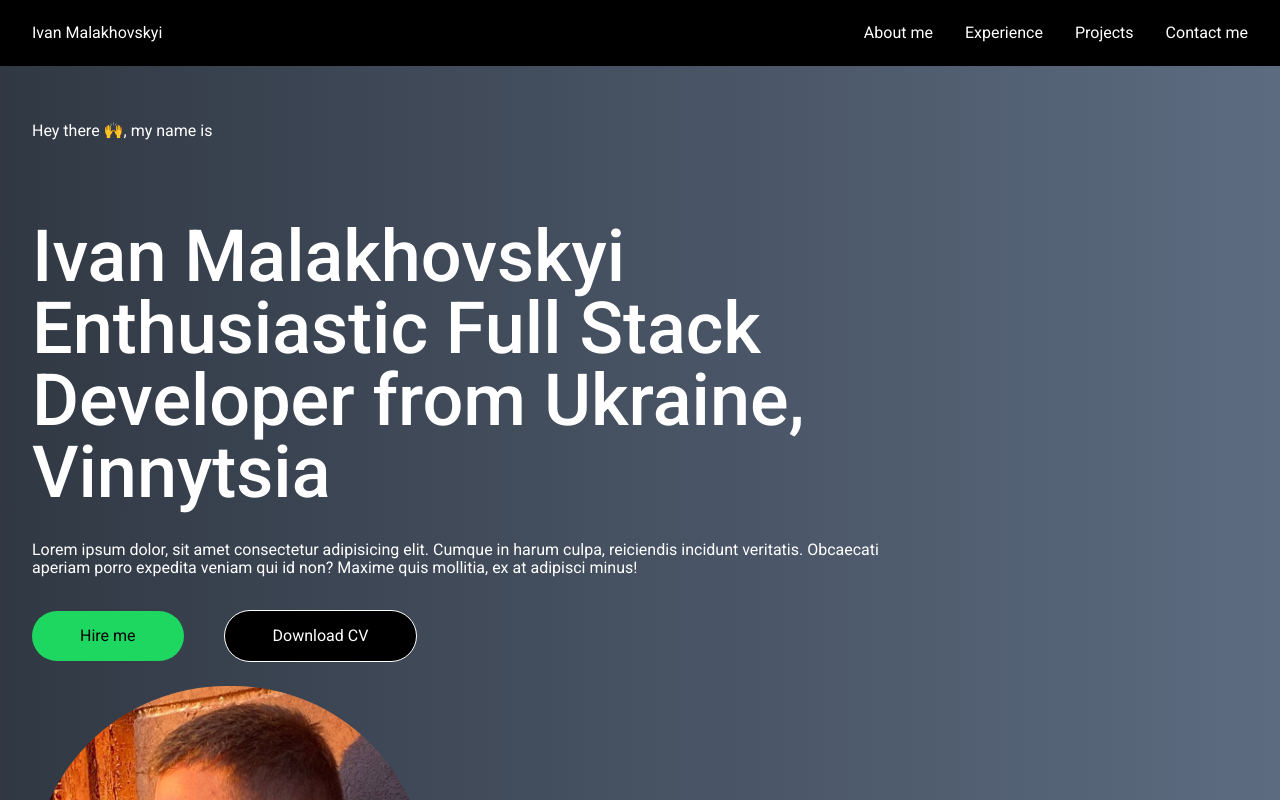
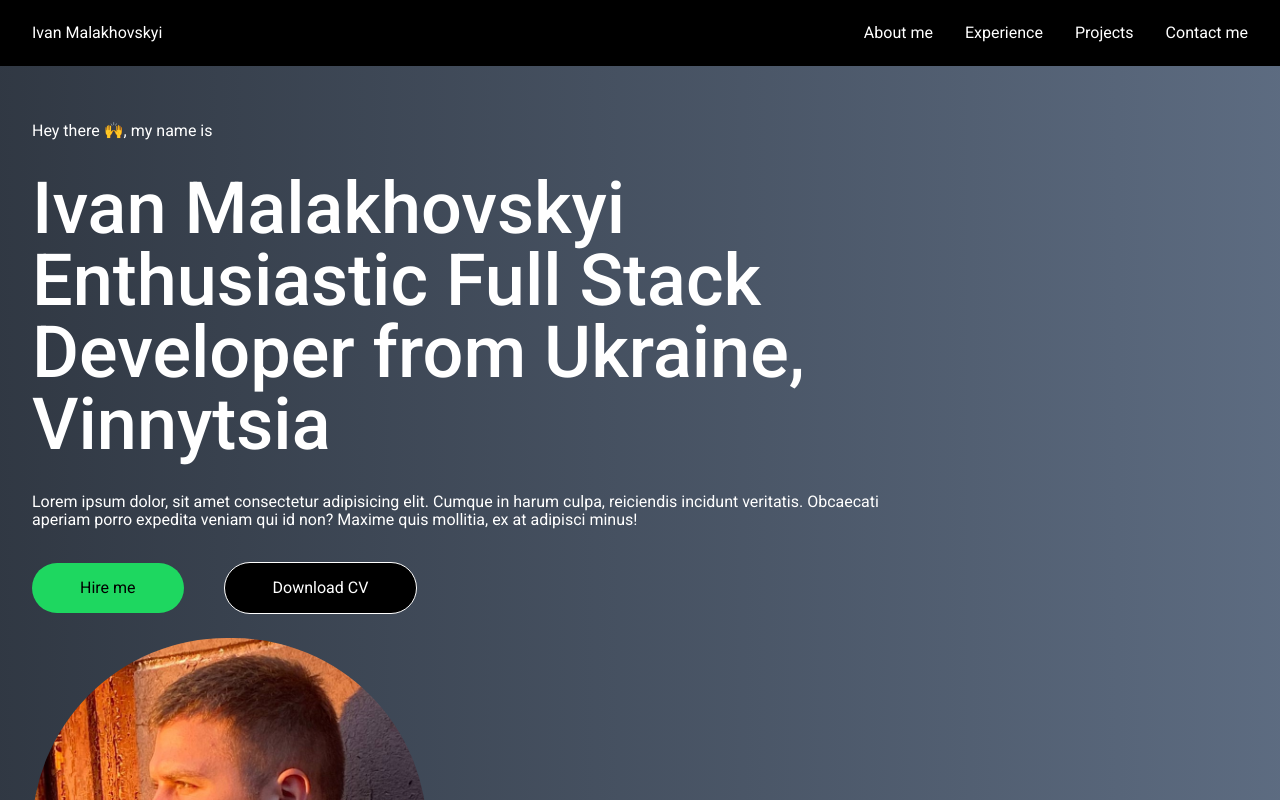
Before and after one commit to Ivan-Malakhovskyi/portfolio-by-ivan-malakhovskyi, a Next.js app: page / in a window 1280 px wide. Shown: the top 800 px of the page. Built offline with nearby package versions, Linux system fonts and the light colour scheme.

Commit message:
add animation for text

```diff
--- a/src/app/components/Hero.tsx
+++ b/src/app/components/Hero.tsx
@@ -1,32 +1,89 @@
+"use client";
+
 import Link from "next/link";
 import { FC } from "react";
+import { motion } from "framer-motion";
 import MaxWidthWrapper from "./MaxWidthWrapper";
 import Image from "next/image";
 import copy from "/public/images/my_photo_copy_2.jpg";
+import TypeWriterTextAnimation from "./global/TypeWriterTextAnimation";
+
+// const containerVariants = {
+//   hidden: {
+//     opacity: 0,
+//     y: 30,
+//   },
+//   visible: {
+//     opacity: 1,
+//     y: 0,
+//     transition: {
+//       duration: 0.3,
+//       ease: "easeOut",
+//       delayChildren: 0.3,
+//       staggerChildren: 0.1,
+//     },
+//   },
+// };
+
+const containerVariants = {
+  hidden: { opacity: 1 },
+  visible: { opacity: 1, transition: { staggerChildren: 0.08 } },
+};
+const itemVariants = {
+  hidden: {
+    opacity: 0,
+    y: 15,
+  },
+  visible: {
+    opacity: 1,
+    y: 0,
+    transition: {
+      duration: 0.3,
+      ease: "easeOut",
+    },
+  },
+};
+
+const text =
+  "Ivan Malakhovskyi Enthusiastic Full Stack Developer from Ukraine, Vinnytsia";
+
+const nextText = "Hey there 🙌, my name is";
 
 const Hero: FC = () => {
   return (
     <div className="bg-gradient-to-r from-mainBlack to-slate-500 animate-gradient-xy">
       <MaxWidthWrapper>
         <section className="py-14">
-          {" "}
-          <h2 className="text-mainWhite mb-8">Hey there 🙌, my name is</h2>
+          <TypeWriterTextAnimation
+            text={nextText}
+            tag="h2"
+            className="text-mainWhite mb-8"
+          />
           <ul className="md:flex md:gap-6 flex-wrap justify-between">
             <li>
               {" "}
-              <div className="max-w-4xl">
-                <h1 className="text-mainWhite text-3xl md:text-5xl lg:text-7xl font-medium mb-8">
-                  Ivan Malakhovskyi Enthusiastic Full Stack Developer from
-                  Ukraine, Vinnytsia
-                </h1>
+              <motion.div
+                className="max-w-4xl"
+                variants={containerVariants}
+                animate="visible"
+                initial="hidden"
+              >
+                <TypeWriterTextAnimation
+                  text={text}
+                  tag="h1"
+                  className="text-mainWhite text-3xl md:text-5xl lg:text-7xl font-medium mb-8"
+                />
 
-                <p className="text-mainWhite mb-8">
+                <motion.p
+                  className="text-mainWhite mb-8"
+                  variants={itemVariants}
+                >
                   Lorem ipsum dolor, sit amet consectetur adipisicing elit.
                   Cumque in harum culpa, reiciendis incidunt veritatis.
                   Obcaecati aperiam porro expedita veniam qui id non? Maxime
                   quis mollitia, ex at adipisci minus!
-                </p>
-
+                </motion.p>
+                <motion.span variants={itemVariants}>
                   <Link
                     href="mailto:ivanmalahovskij121@gmail.com"
                     className="text-mainBlack bg-mainGreen px-12 py-4 mb-4 md:mb-0 rounded-full hover:bg-addGreen focus:bg-addGreen transition ease-out duration-300 mr-10"
@@ -43,11 +100,19 @@ const Hero: FC = () => {
                   >
                     Download CV
                   </Link>
-              </div>
+                </motion.span>
+              </motion.div>
             </li>
             <li>
               {" "}
-              <div className="w-[250px] h-[250px] lg:w-[400px] lg:h-[400px] hidden md:block ">
+              <motion.div
+                className="w-[250px] h-[250px] lg:w-[400px] lg:h-[400px] hidden md:block "
+                variants={containerVariants}
+                animate="visible"
+                initial="hidden"
+              >
+                <motion.div variants={itemVariants}>
+                  {" "}
                   <Image
                     src={copy}
                     width={395}
@@ -55,7 +120,8 @@ const Hero: FC = () => {
                     alt="my_photo"
                     className="rounded-full"
                   />
-              </div>
+                </motion.div>
+              </motion.div>
             </li>
           </ul>
         </section>
--- /dev/null
+++ b/src/app/components/global/TypeWriterTextAnimation.tsx
@@ -0,0 +1,42 @@
+import { FC } from "react";
+import { AnimatePresence, motion } from "framer-motion";
+
+interface ITypeWriterTextAnimationProps {
+  text: string;
+  tag?: keyof JSX.IntrinsicElements;
+  className?: string;
+}
+
+const TypeWriterTextAnimation: FC<ITypeWriterTextAnimationProps> = ({
+  text,
+  tag = "span",
+  className,
+  ...rest
+}) => {
+  const letterVariants = {
+    hidden: { opacity: 0, x: -20 },
+    visible: { opacity: 1, x: 0 },
+  };
+
+  return (
+    <AnimatePresence>
+      <motion.div
+        key={`text-animation`}
+        className={`${className}`}
+        initial="hidden"
+        animate="visible"
+        exit={{ opacity: 0 }}
+        variants={{ visible: { transition: { staggerChildren: 0.08 } } }}
+        {...rest}
+      >
+        {text.split("").map((item, idx) => (
+          <motion.span key={idx} variants={letterVariants}>
+            {item}
+          </motion.span>
+        ))}
+      </motion.div>
+    </AnimatePresence>
+  );
+};
+
+export default TypeWriterTextAnimation;
```
Lines whose indentation alone changed are shown as unchanged.
